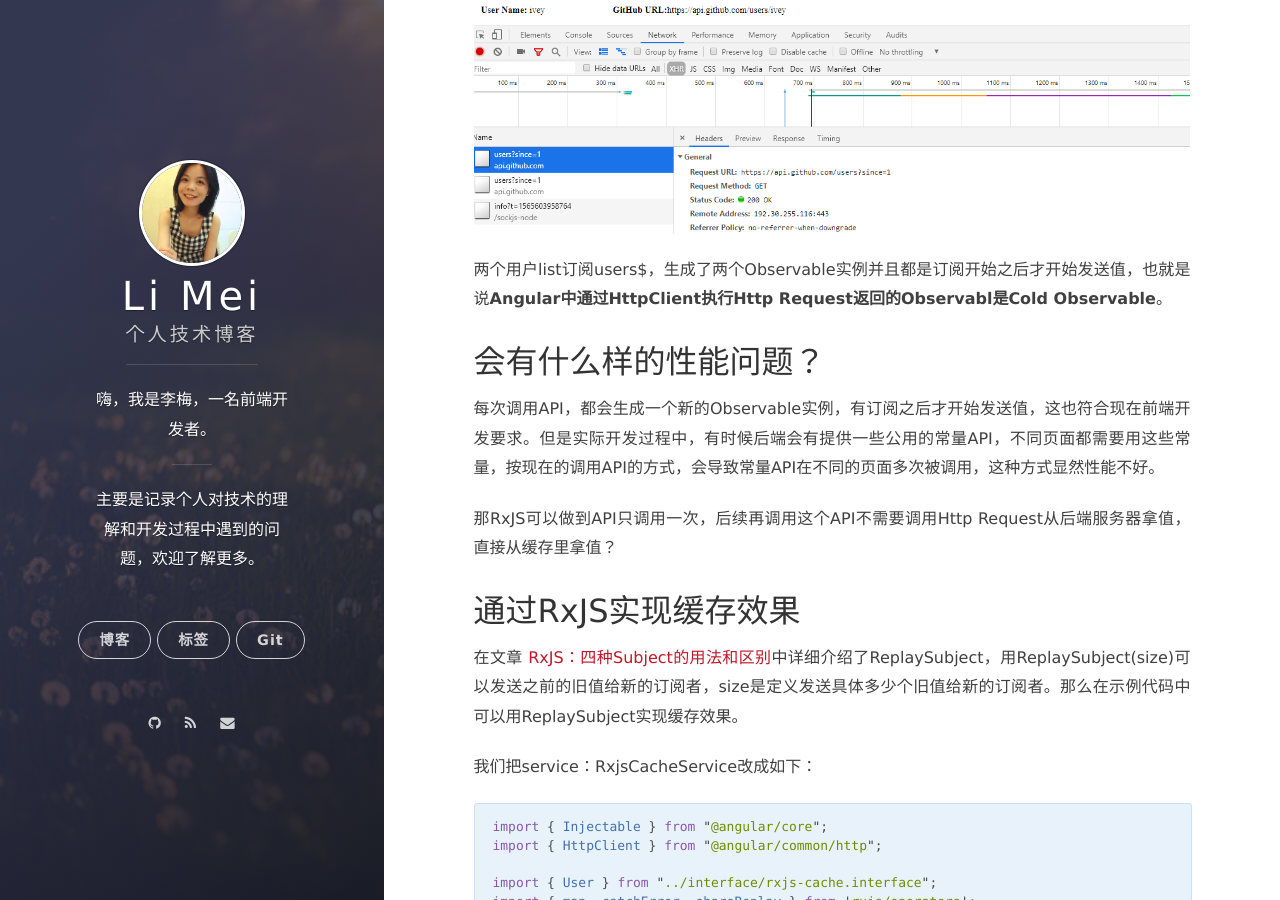
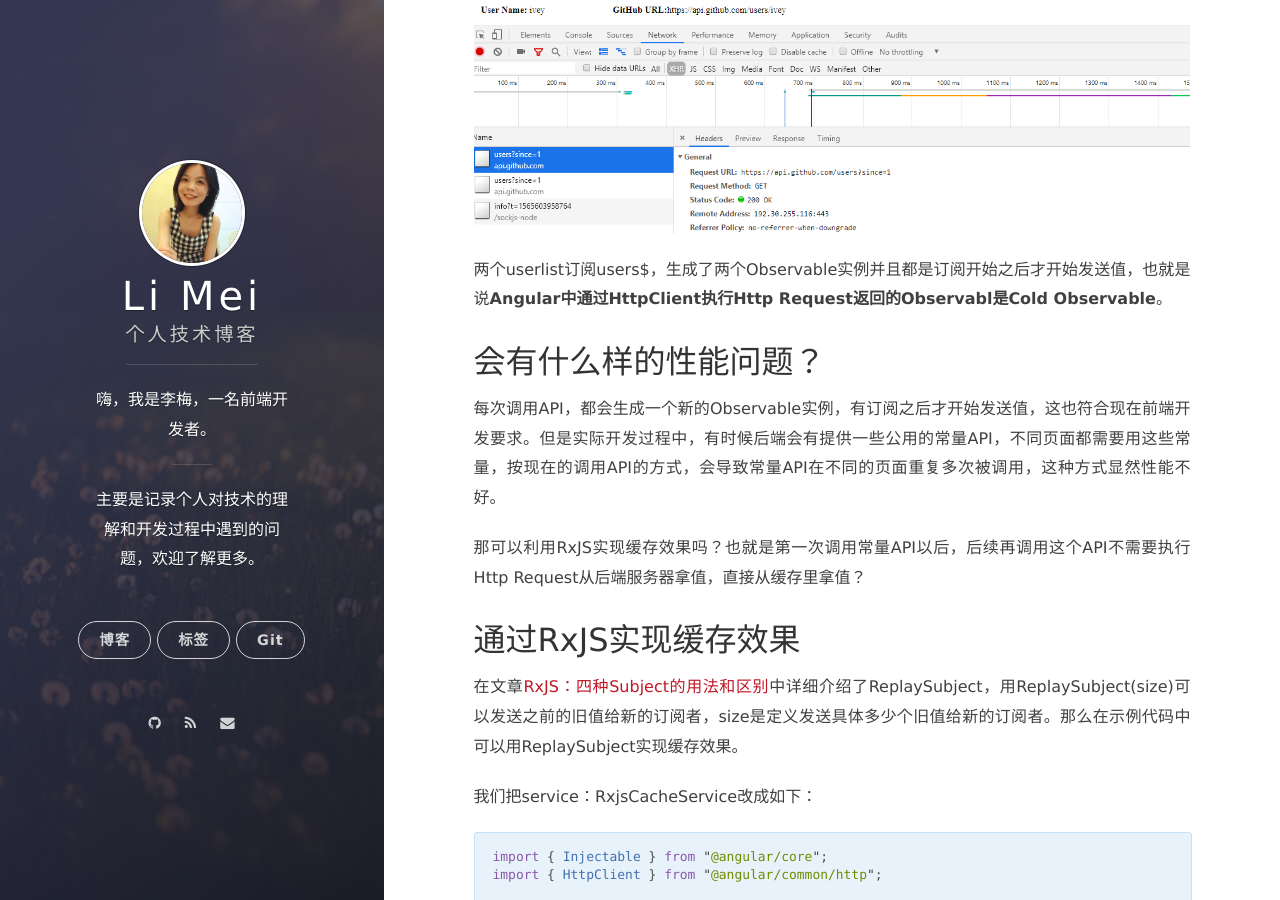
Before and after one commit to LiMeii/LiMeii.github.io, a Jekyll site: the page built from _posts/2019-08-12-rxjs-caching.md, in a window 1280 px wide and 900 px high, scrolled down 3232 px. Built offline with Jekyll 4.4.1, drawn with Linux system fonts in a browser that asks for light colours; nearby versions of some CDN libraries; some of the changed text lies outside the part shown.

Commit message:
update rxjs caching post

````diff
--- a/_posts/2019-08-12-rxjs-caching.md
+++ b/_posts/2019-08-12-rxjs-caching.md
@@ -145,18 +145,18 @@
 
 ![rxjs-cache](https://limeii.github.io/assets/images/posts/rxjs/rxjs-cache01.png){:height="100%" width="100%"}
 
-两个用户list订阅users$，生成了两个Observable实例并且都是订阅开始之后才开始发送值，也就是说**Angular中通过HttpClient执行Http Request返回的Observabl是Cold Observable**。
+两个userlist订阅users$，生成了两个Observable实例并且都是订阅开始之后才开始发送值，也就是说**Angular中通过HttpClient执行Http Request返回的Observabl是Cold Observable**。
 
 ## 会有什么样的性能问题？
 
-每次调用API，都会生成一个新的Observable实例，有订阅之后才开始发送值，这也符合现在前端开发要求。但是实际开发过程中，有时候后端会有提供一些公用的常量API，不同页面都需要用这些常量，按现在的调用API的方式，会导致常量API在不同的页面多次被调用，这种方式显然性能不好。
+每次调用API，都会生成一个新的Observable实例，有订阅之后才开始发送值，这也符合现在前端开发要求。但是实际开发过程中，有时候后端会有提供一些公用的常量API，不同页面都需要用这些常量，按现在的调用API的方式，会导致常量API在不同的页面重复多次被调用，这种方式显然性能不好。
 
 
-那RxJS可以做到API只调用一次，后续再调用这个API不需要调用Http Request从后端服务器拿值，直接从缓存里拿值？
+那可以利用RxJS实现缓存效果吗？也就是第一次调用常量API以后，后续再调用这个API不需要执行Http Request从后端服务器拿值，直接从缓存里拿值？
 
 ## 通过RxJS实现缓存效果
 
-在文章[ RxJS：四种Subject的用法和区别](https://limeii.github.io/2019/07/rxjs-subject/)中详细介绍了ReplaySubject，用ReplaySubject(size)可以发送之前的旧值给新的订阅者，size是定义发送具体多少个旧值给新的订阅者。那么在示例代码中可以用ReplaySubject实现缓存效果。
+在文章[RxJS：四种Subject的用法和区别](https://limeii.github.io/2019/07/rxjs-subject/)中详细介绍了ReplaySubject，用ReplaySubject(size)可以发送之前的旧值给新的订阅者，size是定义发送具体多少个旧值给新的订阅者。那么在示例代码中可以用ReplaySubject实现缓存效果。
 
 我们把service：RxjsCacheService改成如下：
 
@@ -202,3 +202,9 @@
 }
 ```
 运行以上代码发现，页面里两个user list都是列出了相同的30位Github用户信息，但是只调用了一次GET API（https://api.github.com/users?since=1），也就是说第二订阅不是从通过后端API拿到用户信息，而是从shareReplay中拿到的。
+
+整个流程如下：
+
+![rxjs-cache](https://limeii.github.io/assets/images/posts/rxjs/rxjs-cache02.png){:height="100%" width="100%"}
+
+页面的第一个userlist也就是第一个consumer，是通过调用API拿到30个用户信息，第二个userlist也就是第二个consumer，直接从cacheUsers$拿到这30个用户信息。cacheUsers$是ReplaySubject(1)把最后一个旧值（30个用户信息）发送给新的订阅者（第二个userlist），从而实现了缓存效果。
````
Also changed, not shown: other parts of _posts/2019-08-12-rxjs-caching.md (+1 -1 lines), assets/images/posts/rxjs/rxjs-cache02.png (added).
